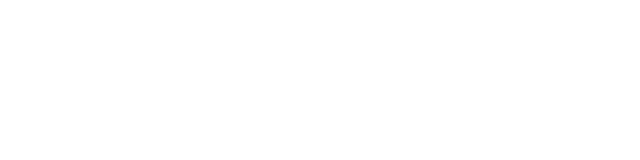
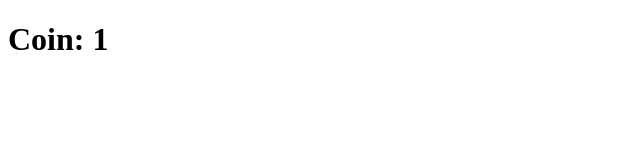
Before and after one commit to 2dowon/NomadCoders_CryptoTracker, a React (Create React App) app: page /1 in a window 1280 px wide. Shown: the top 160 px of the page, without its empty margins (0-640 px from the left). Built offline with nearby package versions, Linux system fonts and the light colour scheme.

Commit message:
✨  setup

```diff
--- a/src/App.tsx
+++ b/src/App.tsx
@@ -1,5 +1,7 @@
+import Router from "./Router";
+
 function App() {
-  return null;
+  return <Router />;
 }
 
 export default App;
--- /dev/null
+++ b/src/Router.tsx
@@ -0,0 +1,19 @@
+import { BrowserRouter, Switch, Route } from "react-router-dom";
+import Coin from "./routes/Coin";
+import Coins from "./routes/Coins";
+
+function Router() {
+  return (
+    <BrowserRouter>
+      <Switch>
+        <Route path="/:coinId">
+          <Coin />
+        </Route>
+        <Route path="/">
+          <Coins />
+        </Route>
+      </Switch>
+    </BrowserRouter>
+  );
+}
+export default Router;
--- a/src/index.tsx
+++ b/src/index.tsx
@@ -1,10 +1,14 @@
 import React from "react";
 import ReactDOM from "react-dom";
+import { ThemeProvider } from "styled-components";
 import App from "./App";
+import { theme } from "./theme";
 
 ReactDOM.render(
   <React.StrictMode>
-    <App />
+    <ThemeProvider theme={theme}>
+      <App />
+    </ThemeProvider>
   </React.StrictMode>,
   document.getElementById("root")
 );
--- /dev/null
+++ b/src/react-app-env.d.ts
@@ -0,0 +1 @@
+/// <reference types="react-scripts" />
--- /dev/null
+++ b/src/routes/Coin.tsx
@@ -0,0 +1,11 @@
+import { useParams } from "react-router";
+
+interface RouteParams {
+  coinId: string;
+}
+
+function Coin() {
+  const { coinId } = useParams<RouteParams>();
+  return <h1>Coin: {coinId}</h1>;
+}
+export default Coin;
--- /dev/null
+++ b/src/routes/Coins.tsx
@@ -0,0 +1,4 @@
+function Coins() {
+  return <h1>Coins</h1>;
+}
+export default Coins;
--- /dev/null
+++ b/src/theme.ts
@@ -0,0 +1,7 @@
+import { DefaultTheme } from "styled-components";
+
+export const theme: DefaultTheme = {
+  bgColor: "white",
+  textColor: "black",
+  btnColor: "tomato",
+};
```
Also changed, not shown: src/styled.d.ts (added, +9 -0 lines).
